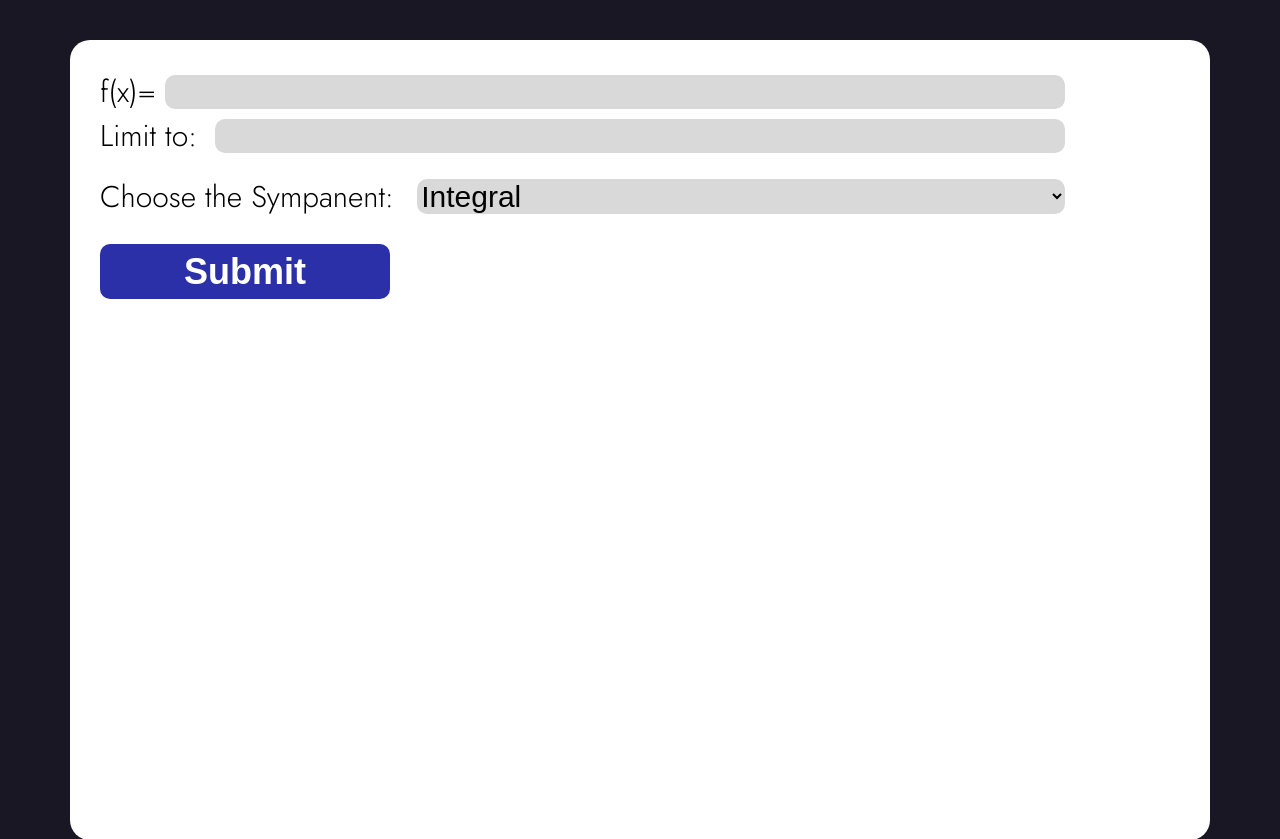
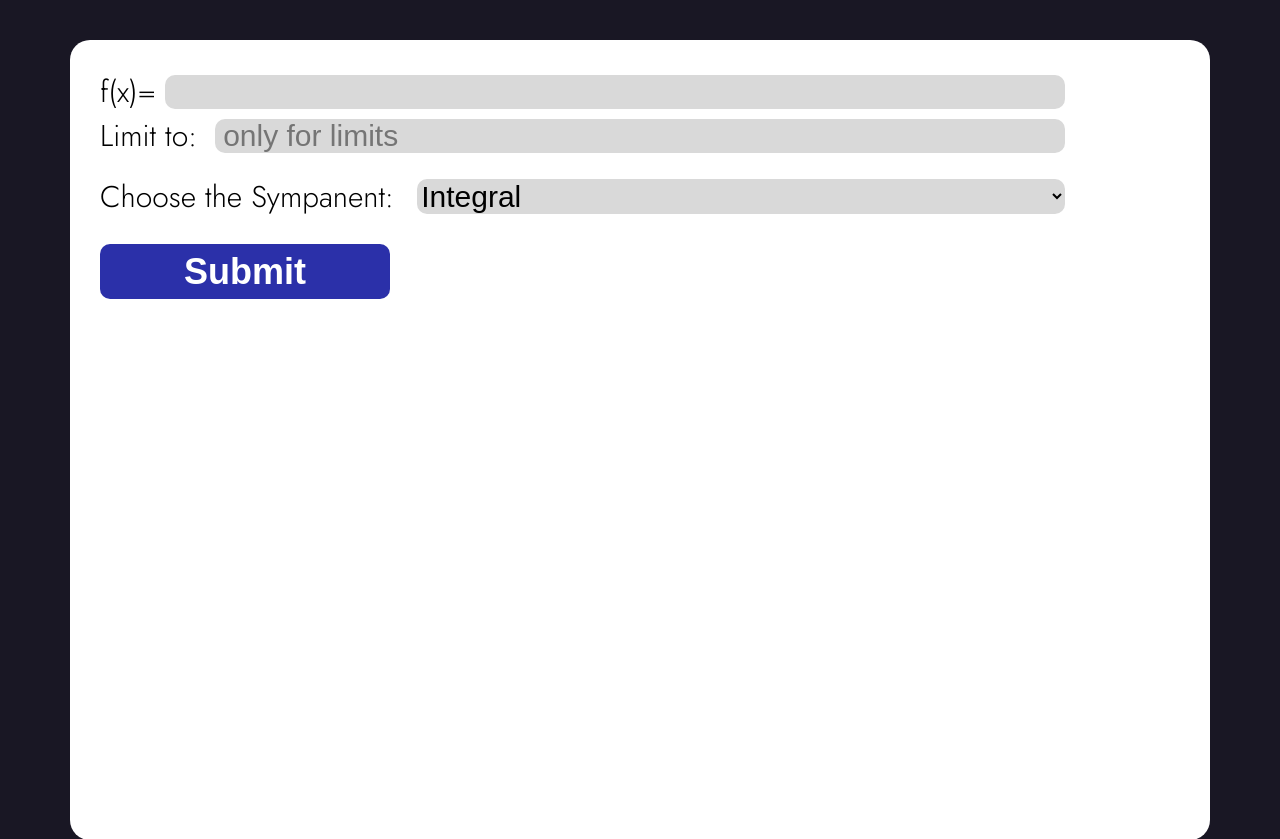
Before and after one commit to BrikozO/Mather, a Flask app: template Baza/template/sympanents.html in a window 1280 px wide. Shown: the part 80-919 px from the top of the page. Run offline with Flask 2, Linux system fonts and the light colour scheme; the template is opened without the code that fills it, so the values that code supplies are empty.

Commit message:
placeholder

```diff
--- a/Baza/template/sympanents.html
+++ b/Baza/template/sympanents.html
@@ -15,7 +15,7 @@
             <input type="text" name="fun" class="inputsy2"><br>
 
             <lable for="lto" class="lab2">Limit to:</lable>
-            <input type="text" name="lto" class="inputsy1"><br>
+            <input type="text" name="lto" class="inputsy1" placeholder=" only for limits"><br>
             <br>
 
             <lable for="symp" class="lab3">Choose the Sympanent:</lable>
```
